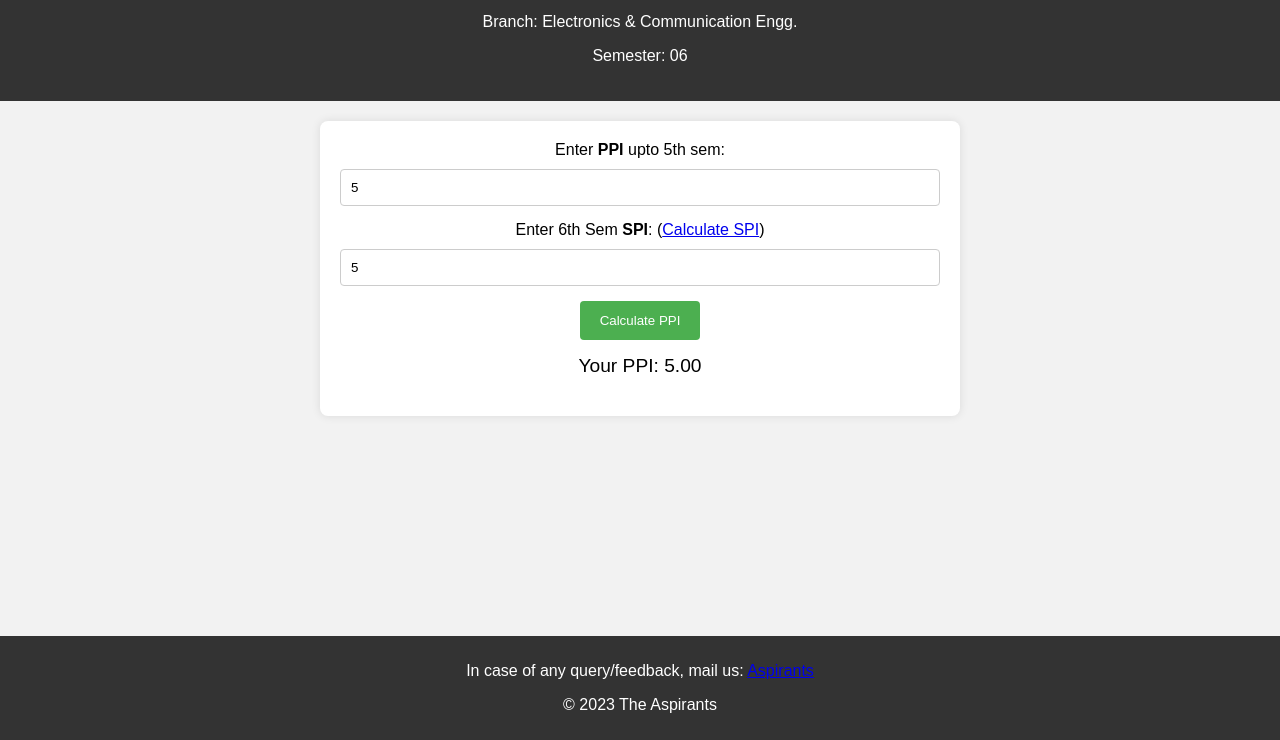
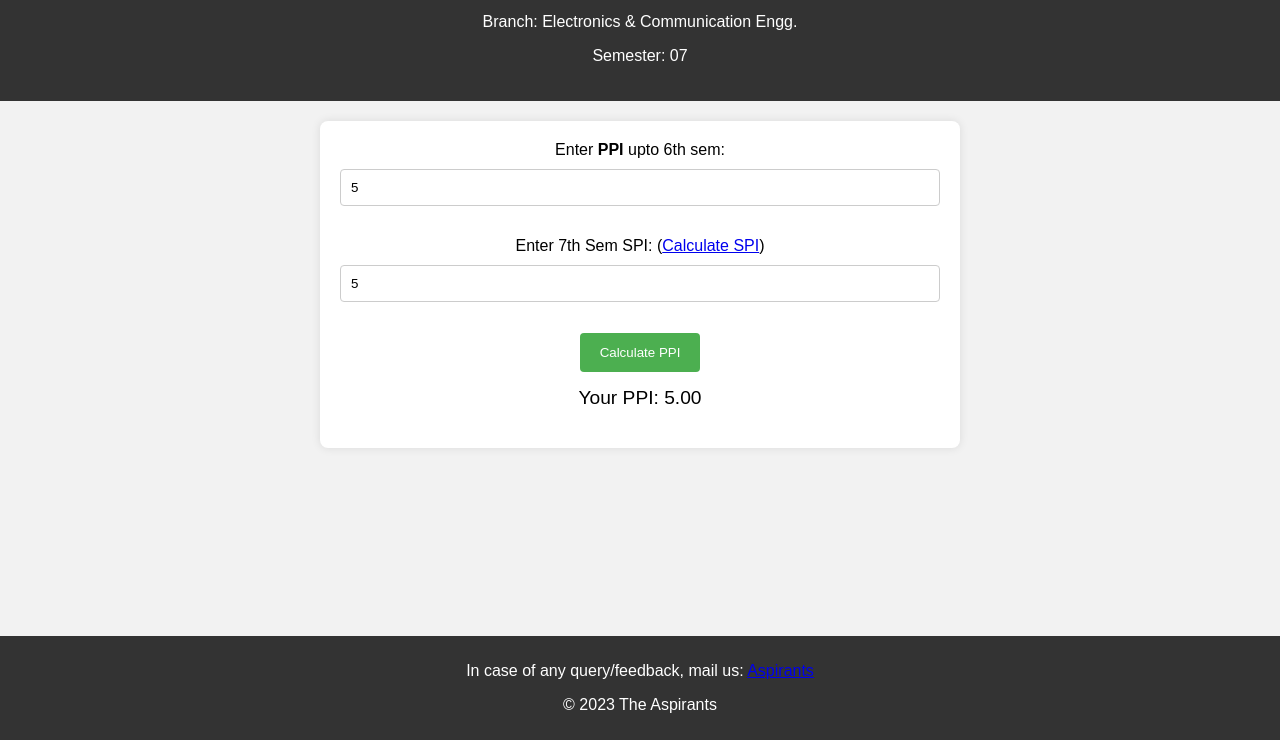
Before and after one commit to TheAspirantss/ppi-calculator, a plain HTML site: page index.html in a window 1280 px wide. Both pictures are taken after typing "5", "5" into the empty fields and a click on the button "Calculate PPI". Shown: the part 60-800 px from the top of the page. Drawn offline with Linux system fonts and the light colour scheme.

Commit message:
Add files via upload

```diff
--- a/index.html
+++ b/index.html
@@ -10,15 +10,18 @@
     <header>
         <h1>PPI Calculator</h1>
         <p>Branch: Electronics & Communication Engg.</p>
-        <p>Semester: 06</p>
+        <p>Semester: 07</p>
     </header>
     <main>
         <div class="calculator">
-            <label for="current-ppi">Enter <b>PPI</b> upto 5th sem:</label>
+            <label for="current-ppi">Enter <b>PPI</b> upto 6th sem:</label>
             <input type="number" id="current-ppi" step="0.01" required max="10" min="0">
+            <p id="ppiError"></p>
 
-            <label for="sem-spi">Enter 6th Sem <b>SPI</b>: (<a href="https://rarevyom09.github.io/ppispi/" target="_blank">Calculate SPI</a>)</label>
+            <label for="sem-spi">Enter 7th Sem SPI: (<a href="https://rarevyom09.github.io/ppispi/" target="_blank">Calculate SPI</a>)</label>
             <input type="number" id="sem-spi" step="0.01" required max="10" min="0">
+            <p id="spiError"></p>
+
 
             <button onclick="calculatePPI()">Calculate PPI</button>
 
--- a/script.js
+++ b/script.js
@@ -2,8 +2,28 @@ function calculatePPI() {
   // Get input values
   let currentPPI = parseFloat(document.getElementById("current-ppi").value);
   let semSPI = parseFloat(document.getElementById("sem-spi").value);
+  let currentPPIError = document.getElementById("ppiError");
+  let currentSPIError = document.getElementById("spiError");
 
-  // Perform calculation (logic left empty as per request)
+  // Clear previous error messages
+  currentPPIError.innerText = "";
+  currentSPIError.innerText = "";
+
+  // Validate current PPI
+  if (isNaN(currentPPI) || currentPPI < 0 || currentPPI > 10) {
+    currentPPIError.innerText = "Enter value between 0 to 10";
+    currentPPIError.style.color = "red";
+    return;
+  }
+
+  // Validate semester SPI
+  if (isNaN(semSPI) || semSPI < 0 || semSPI > 10) {
+    currentSPIError.innerText = "Enter value between 0 to 10";
+    currentSPIError.style.color = "red";
+    return;
+  }
+
+  // Perform calculation
   let calculatedPPI = calculatePPIFunction(currentPPI, semSPI);
 
   // Display result
@@ -12,10 +32,10 @@ function calculatePPI() {
   ).innerHTML = `Your PPI: ${calculatedPPI.toFixed(2)}`;
 }
 
-// Function for PPI calculation (to be implemented)
+// Function for PPI calculation
 function calculatePPIFunction(currentPPI, semSPI) {
-    let ttlCredits = currentPPI*98;
-    ttlCredits = ttlCredits + semSPI*20;
-    totalPPI = (ttlCredits / 118);
-    return totalPPI;
+  let ttlCredits = currentPPI * 118;
+  ttlCredits += semSPI * 23;
+  let totalPPI = ttlCredits / 141;
+  return totalPPI;
 }
```
